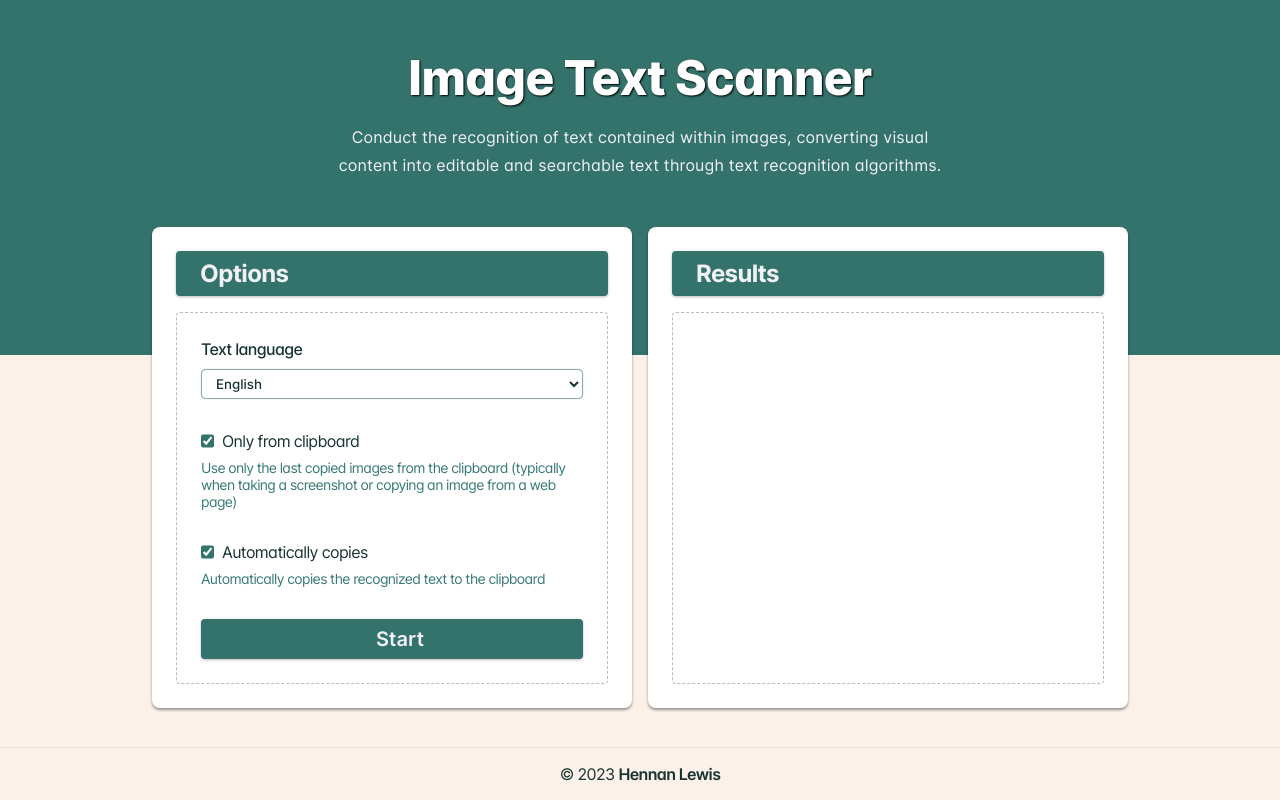
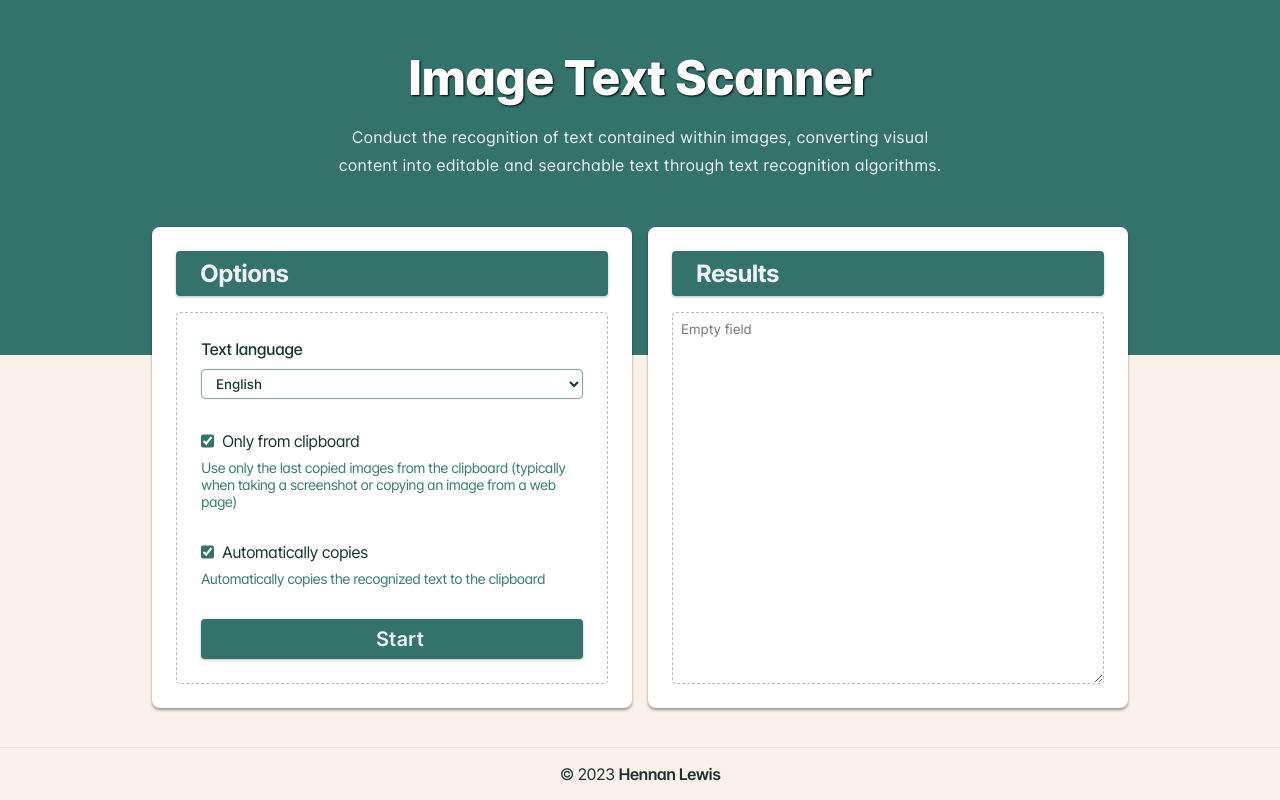
Before and after one commit to hennanlewis/txt-recognizer-py, a Flask app: page / in a window 1280 px wide. Run offline with Flask 3, Linux system fonts and the light colour scheme.

Commit message:
refac: change div result to textarea field

```diff
--- a/txt-recognize-py/assets/scripts/script.js
+++ b/txt-recognize-py/assets/scripts/script.js
@@ -10,7 +10,7 @@ startRecognitionButton.addEventListener("click", async (event) => {
 	const { text } = await response.json()
 
 	const result = document.querySelector("#result")
-	result.textContent = text
+	result.value = text
 	soundNotification.play()
 	event.target.classList.remove("active")
 })
--- a/txt-recognize-py/templates/index.html
+++ b/txt-recognize-py/templates/index.html
@@ -54,8 +54,7 @@
 		</main>
 		<section class="finalText">
 			<h2 class="main_title">Results</h2>
-			<div id="result" class="content">
-			</div>
+			<textarea id="result" class="content" placeholder="Empty field"></textarea>
 		</section>
 	</div>
 	<footer class="footer">
```
